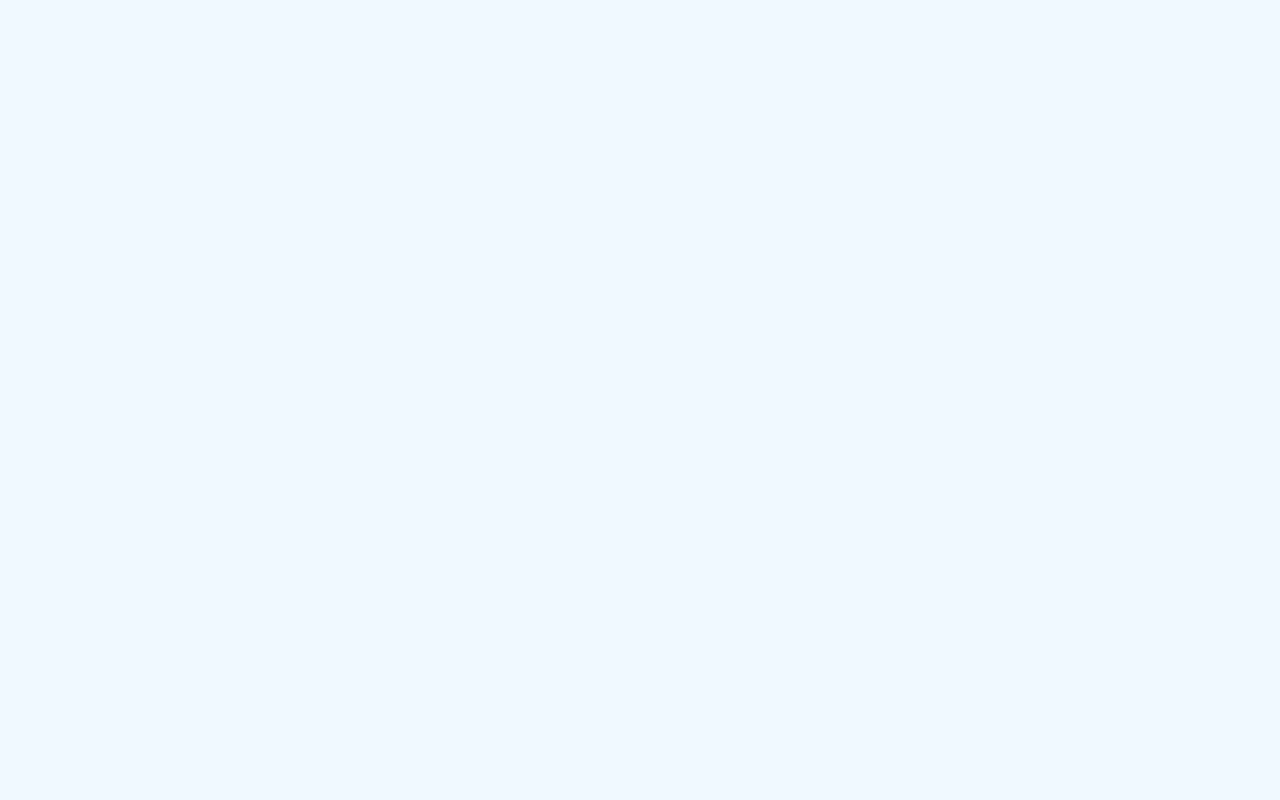
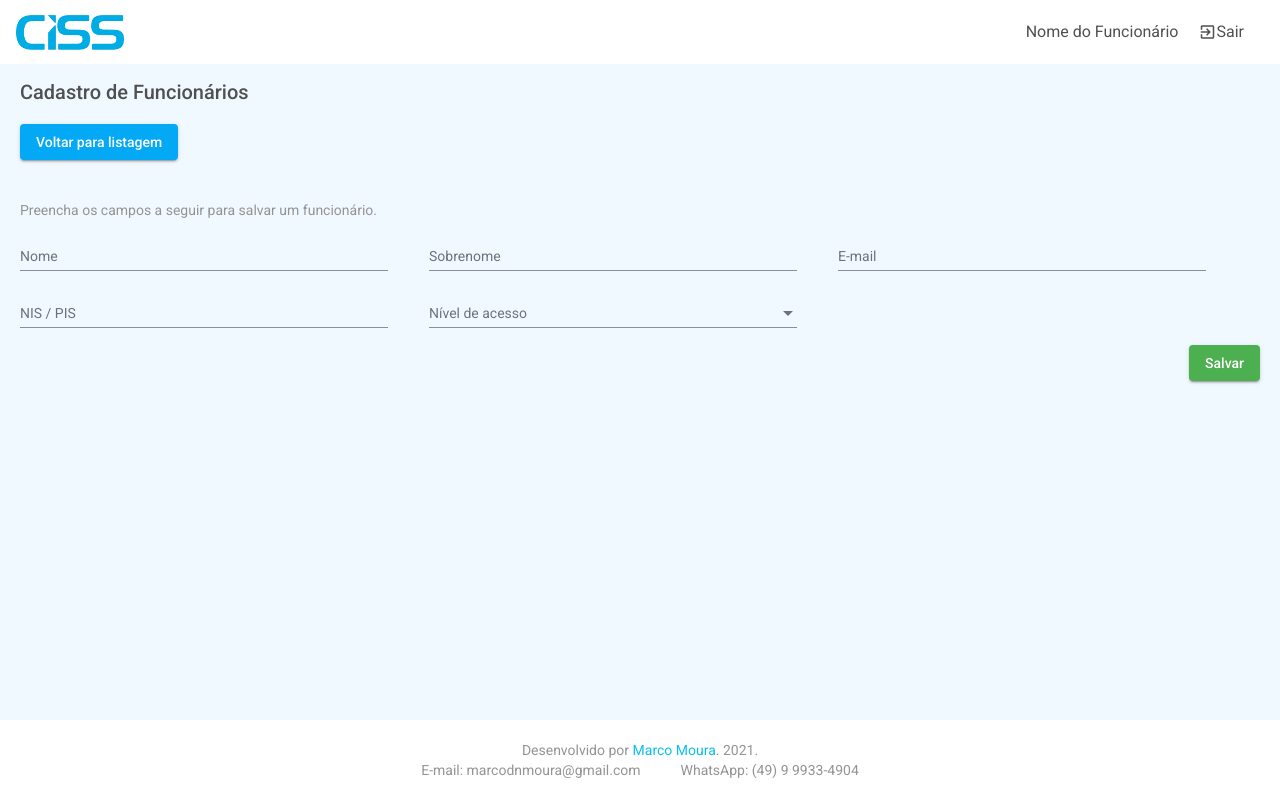
Before and after one commit to TheVoid-0/AngularExample, an Angular app: page /funcionarios/novo in a window 1280 px wide. Before the commit this address led to /. Built offline with nearby package versions, Linux system fonts and the light colour scheme.

Commit message:
add cadastro

```diff
--- a/src/app/app-routing.module.ts
+++ b/src/app/app-routing.module.ts
@@ -2,6 +2,10 @@ import { NgModule } from '@angular/core';
 import { Routes, RouterModule } from '@angular/router';
 
 const routes: Routes = [
+  {
+    path: 'funcionarios/novo',
+    loadChildren: () => import('./components/funcionarios/cadastro/cadastro.module').then( m => m.CadastroFuncionarioModule)
+  },
   {
     path: 'funcionarios',
     loadChildren: () => import('./components/funcionarios/listagem/listagem.module').then( m => m.ListagemFuncionarioModule)
--- /dev/null
+++ b/src/app/components/funcionarios/cadastro/cadastro.component.html
@@ -0,0 +1,61 @@
+<app-navbar></app-navbar>
+
+<div id="cadastro">
+    <h2>Cadastro de Funcionários</h2>
+    <button mat-raised-button color="primary" [routerLink]="'..'">Voltar para listagem</button>
+
+    <p class="text-muted title">Preencha os campos a seguir para salvar um funcionário.</p>
+
+
+    <form class="cadastro-form">
+        <div fxLayout="row wrap" fxFill>
+            <div fxFlex="100" fxFlex.gt-sm="33">
+                <mat-form-field class="example-full-width">
+                    <mat-label>Nome</mat-label>
+                    <input matInput type="text" name="nome">
+                </mat-form-field>
+            </div>
+
+            <div fxFlex="100" fxFlex.gt-sm="33">
+                <mat-form-field class="example-full-width">
+                    <mat-label>Sobrenome</mat-label>
+                    <input matInput type="text" name="sobrenome">
+                </mat-form-field>
+            </div>
+
+            <div fxFlex="100" fxFlex.gt-sm="33">
+                <mat-form-field class="example-full-width">
+                    <mat-label>E-mail</mat-label>
+                    <input matInput type="email" name="email">
+                </mat-form-field>
+            </div>
+
+            <div fxFlex="100" fxFlex.gt-sm="33">
+                <mat-form-field class="example-full-width">
+                    <mat-label>NIS / PIS</mat-label>
+                    <input matInput type="text" name="pis">
+                </mat-form-field>
+            </div>
+
+            <div fxFlex="100" fxFlex.gt-sm="33">
+                <mat-form-field>
+                    <mat-label>Nível de acesso</mat-label>
+                    <mat-select>
+                    <mat-option [value]="0">Normal</mat-option>
+                    <mat-option [value]="1">Admin</mat-option>
+                    </mat-select>
+                </mat-form-field>
+            </div>
+
+        </div>
+
+    </form>
+
+
+    <div class="center-end">
+        <button mat-raised-button color="accent">Salvar</button>
+    </div>
+
+</div>
+
+<app-footer></app-footer>
--- /dev/null
+++ b/src/app/components/funcionarios/cadastro/cadastro.component.scss
@@ -0,0 +1,17 @@
+#cadastro {
+    height: calc(100vh - 200px);
+    overflow-y: auto;
+    padding: 0 20px;
+
+    .title {
+        margin-top: 40px;
+    }
+
+    .center-end {
+        margin-bottom: 15px;
+    }
+
+    mat-form-field {
+        width: 90%;
+    }
+}
--- a/src/app/components/funcionarios/listagem/listagem.component.html
+++ b/src/app/components/funcionarios/listagem/listagem.component.html
@@ -5,7 +5,7 @@
         <div>
             <h2>Listagem de Funcionários</h2>
         </div>
-        <button mat-raised-button color="accent">Novo Funcionário</button>
+        <button mat-raised-button color="accent" [routerLink]="'novo'">Novo Funcionário</button>
     </div>
 
     <div class="responsive">
--- a/src/app/components/funcionarios/listagem/listagem.component.ts
+++ b/src/app/components/funcionarios/listagem/listagem.component.ts
@@ -1,5 +1,5 @@
 import { Component, OnInit } from '@angular/core';
-import { FormControl, FormGroup, Validators } from '@angular/forms';
+import { Router } from "@angular/router";
 import { Funcionario } from '../../../@core/Funcionario';
 import { NivelAcessoEnum } from 'src/app/@core/nivelAcessoEnum';
 
@@ -10,6 +10,10 @@ import { NivelAcessoEnum } from 'src/app/@core/nivelAcessoEnum';
 })
 
 export class ListagemFuncionarioComponent {
+    constructor (private router: Router) {
+
+    }
+
     colunas: string[] = ['nome', 'sobrenome', 'email', 'pis', 'editar', 'deletar'];
 
     funcionarios: Funcionario[] = [
```
Also changed, not shown: src/app/components/funcionarios/cadastro/cadastro.component.ts (added, +14 -0 lines), src/app/components/funcionarios/cadastro/cadastro.module.ts (added, +16 -0 lines), src/app/components/shared/shared.module.ts (+6 -1 lines).
